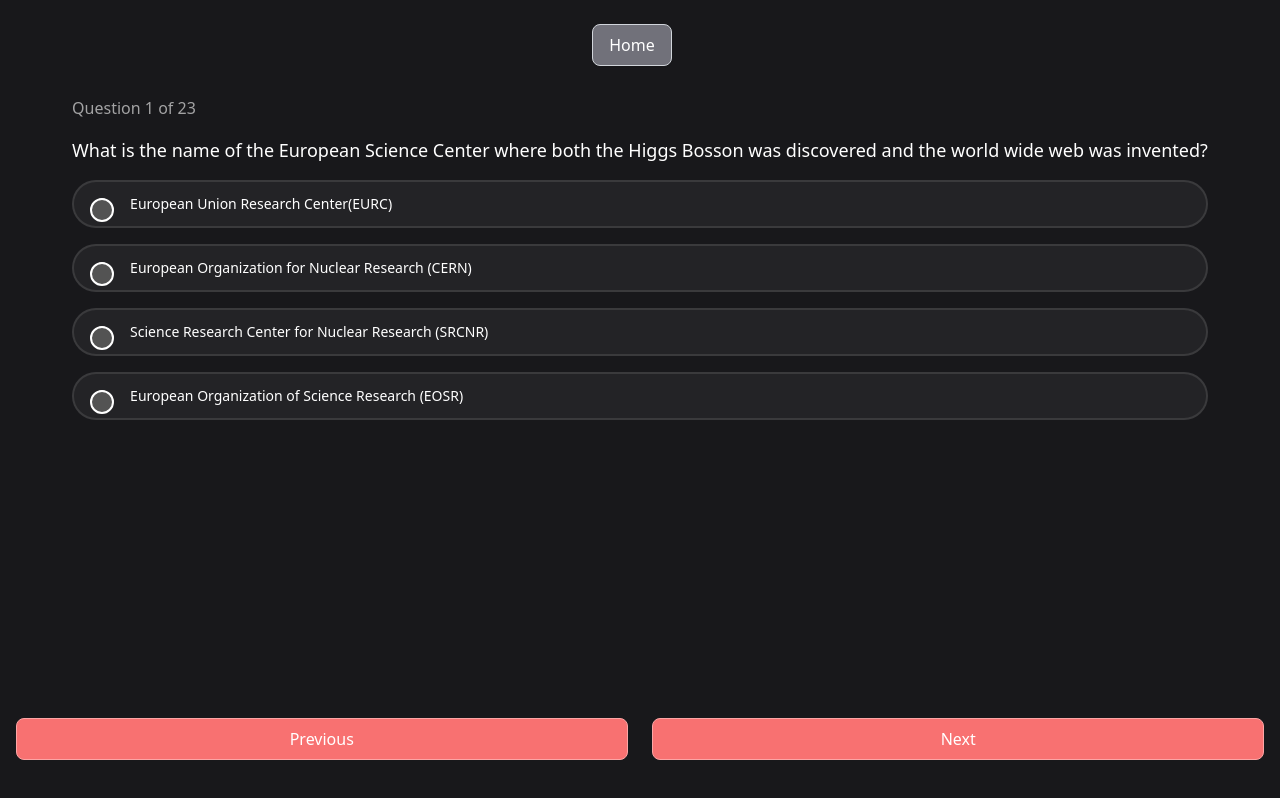
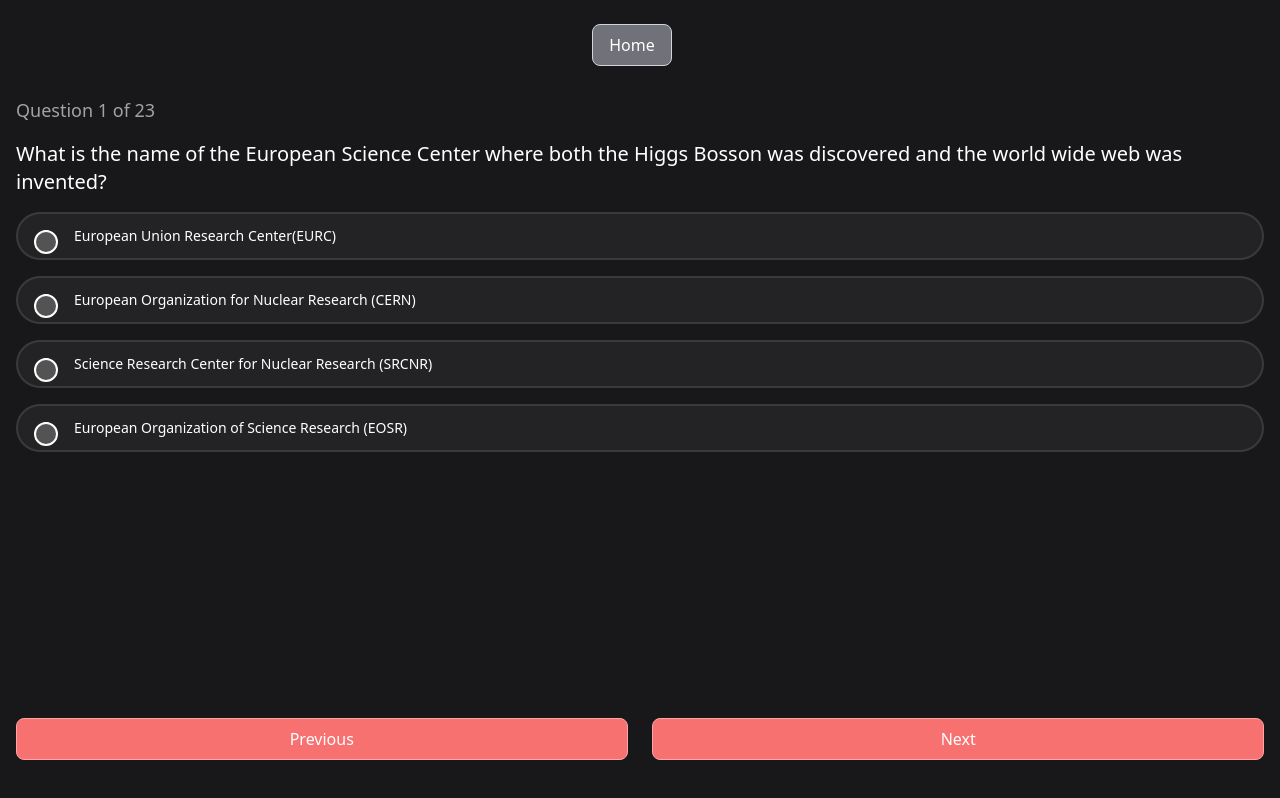
Before and after one commit to tpcav/wvfrm-quiz, a Next.js app: page /dec2022 in a window 1280 px wide. Built offline with nearby package versions, Linux system fonts and the light colour scheme.

Commit message:
quiz UI change

```diff
--- a/pages/dec2022.js
+++ b/pages/dec2022.js
@@ -68,10 +68,10 @@
 
             <div className="mt-10 h-full">
               <div className="flex flex-col items-start w-full">
-                <h4 className="mt-10 text-md text-white/60">
+                <h4 className="mt-10 text-md md:text-lg text-white/60">
                   Question {currentQuestion + 1} of {questions.length}
                 </h4>
-                <div className="mt-4 text-lg text-white mb-2">
+                <div className="mt-4 text-lg md:text-xl lg:text-xl text-white mb-2">
                   {questions[currentQuestion].question}
                 </div>
               </div>
@@ -79,7 +79,7 @@
                 {questions[currentQuestion].answerOptions.map((answer, index) => (
                   <div
                     key={index}
-                    className="text-sm flex items-center w-full py-3 pl-4 m-2 ml-0 space-x-4 px-4 border-2 cursor-pointer border-white/10 rounded-full bg-white/5"
+                    className="text-xs md:text-sm lg:text-md flex items-center w-full py-3 pl-4 m-2 ml-0 space-x-4 px-4 border-2 cursor-pointer border-white/10 rounded-full bg-white/5"
                     onClick={(e) => handleAnswerOption(answer.answer)}
                   >
                     <input
```
